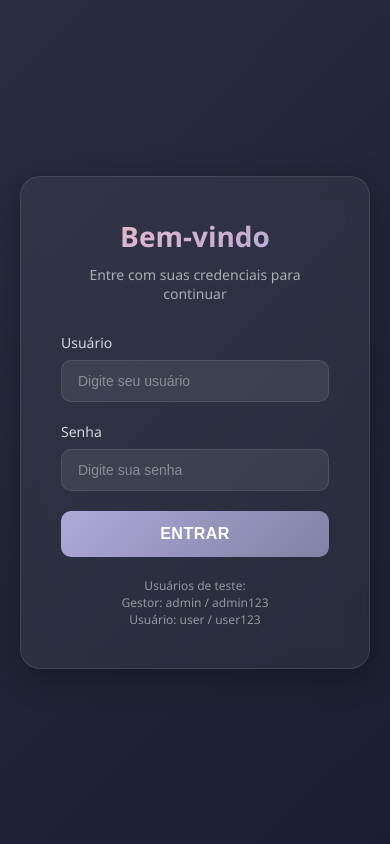
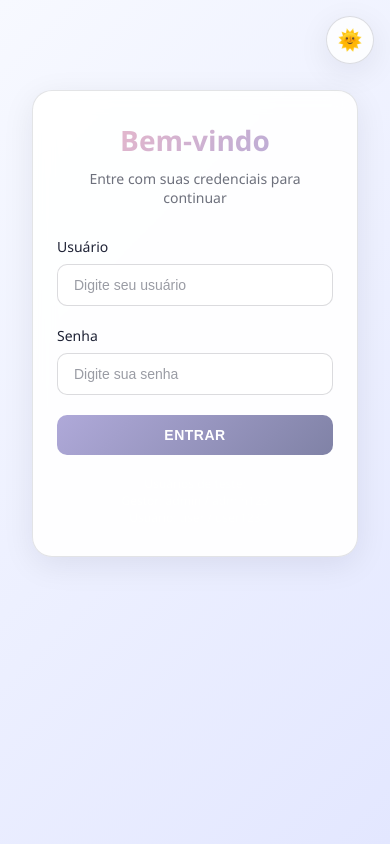
Before and after one commit to wagnerfa/alyal_data, a Flask app: page /auth/login in a window 390 px wide. Run offline with Flask 3, Linux system fonts and the light colour scheme.

Commit message:
Add responsive light/dark theme support

```diff
--- a/app/auth/__init__.py
+++ b/app/auth/__init__.py
@@ -1,5 +1,5 @@
 from flask import Blueprint
 
-auth_bp = Blueprint('auth', __name__, url_prefix='/auth')
+auth_bp = Blueprint('auth', __name__)
 
 from app.auth import routes
--- a/app/auth/routes.py
+++ b/app/auth/routes.py
@@ -4,6 +4,7 @@
 from app.models import User
 
 @auth_bp.route('/login', methods=['GET', 'POST'])
+@auth_bp.route('/auth/login', methods=['GET', 'POST'])
 def login():
     if request.method == 'POST':
         username = request.form.get('username')
@@ -25,6 +26,7 @@
     return render_template('login.html')
 
 @auth_bp.route('/logout')
+@auth_bp.route('/auth/logout')
 @login_required
 def logout():
     logout_user()
--- a/app/static/css/style.css
+++ b/app/static/css/style.css
@@ -11,16 +11,94 @@
     --color-accent: #8082A6;
     --color-dark: #282E40;
     --color-warning: #F2A172;
+
+    --body-bg: linear-gradient(135deg, #f7f9ff 0%, #e3e7ff 100%);
+    --text-primary: #1f2336;
+    --text-muted: rgba(31, 35, 54, 0.65);
+    --card-bg: rgba(255, 255, 255, 0.92);
+    --card-border: rgba(31, 35, 54, 0.12);
+    --input-bg: rgba(255, 255, 255, 0.96);
+    --input-border: rgba(31, 35, 54, 0.16);
+    --input-placeholder: rgba(31, 35, 54, 0.45);
+    --input-focus-shadow: rgba(175, 169, 217, 0.25);
+    --table-header-bg: rgba(175, 169, 217, 0.18);
+    --table-border: rgba(31, 35, 54, 0.08);
+    --table-row-hover: rgba(175, 169, 217, 0.14);
+    --logout-bg: rgba(242, 161, 114, 0.18);
+    --logout-border: rgba(242, 161, 114, 0.55);
+    --logout-text: #d2662d;
+    --surface-shadow: 0 8px 32px rgba(15, 18, 40, 0.08);
+    --card-hover-shadow: 0 8px 25px rgba(15, 18, 40, 0.15);
+    --surface-backdrop: blur(10px);
+    --theme-toggle-bg: rgba(255, 255, 255, 0.8);
+    --theme-toggle-border: rgba(31, 35, 54, 0.15);
 }
 
 body {
     font-family: 'Segoe UI', Tahoma, Geneva, Verdana, sans-serif;
-    background: linear-gradient(135deg, var(--color-dark) 0%, #1a1e2e 100%);
+    background: var(--body-bg);
     min-height: 100vh;
     display: flex;
     justify-content: center;
     align-items: center;
-    color: #fff;
+    color: var(--text-primary);
+    transition: background 0.3s ease, color 0.3s ease;
+    padding: 40px 20px;
+}
+
+body[data-theme="dark"] {
+    --body-bg: linear-gradient(135deg, var(--color-dark) 0%, #1a1e2e 100%);
+    --text-primary: #ffffff;
+    --text-muted: rgba(255, 255, 255, 0.7);
+    --card-bg: rgba(255, 255, 255, 0.05);
+    --card-border: rgba(255, 255, 255, 0.1);
+    --input-bg: rgba(255, 255, 255, 0.08);
+    --input-border: rgba(255, 255, 255, 0.1);
+    --input-placeholder: rgba(255, 255, 255, 0.4);
+    --input-focus-shadow: rgba(175, 169, 217, 0.1);
+    --table-header-bg: rgba(175, 169, 217, 0.1);
+    --table-border: rgba(255, 255, 255, 0.05);
+    --table-row-hover: rgba(255, 255, 255, 0.03);
+    --logout-bg: rgba(242, 161, 114, 0.2);
+    --logout-border: var(--color-warning);
+    --logout-text: var(--color-warning);
+    --surface-shadow: 0 8px 32px rgba(0, 0, 0, 0.3);
+    --card-hover-shadow: 0 8px 25px rgba(0, 0, 0, 0.3);
+    --surface-backdrop: blur(12px);
+    --theme-toggle-bg: rgba(34, 40, 60, 0.8);
+    --theme-toggle-border: rgba(255, 255, 255, 0.15);
+}
+
+/* Botão de alternância de tema */
+.theme-toggle {
+    position: fixed;
+    top: 20px;
+    right: 20px;
+    width: 48px;
+    height: 48px;
+    border-radius: 50%;
+    border: 1px solid var(--theme-toggle-border);
+    background: var(--theme-toggle-bg);
+    backdrop-filter: var(--surface-backdrop);
+    box-shadow: var(--surface-shadow);
+    display: flex;
+    align-items: center;
+    justify-content: center;
+    cursor: pointer;
+    transition: transform 0.3s ease, box-shadow 0.3s ease;
+    color: var(--text-primary);
+    font-size: 20px;
+    z-index: 1000;
+}
+
+.theme-toggle:hover,
+.theme-toggle:focus {
+    transform: translateY(-2px);
+    box-shadow: var(--card-hover-shadow);
+}
+
+.theme-toggle:focus {
+    outline: none;
 }
 
 /* Container principal */
@@ -32,13 +110,14 @@
 
 /* Card de login */
 .login-card {
-    background: rgba(255, 255, 255, 0.05);
-    backdrop-filter: blur(10px);
+    background: var(--card-bg);
+    backdrop-filter: var(--surface-backdrop);
     border-radius: 20px;
     padding: 40px;
-    box-shadow: 0 8px 32px rgba(0, 0, 0, 0.3);
-    border: 1px solid rgba(255, 255, 255, 0.1);
+    box-shadow: var(--surface-shadow);
+    border: 1px solid var(--card-border);
     animation: fadeIn 0.5s ease;
+    color: var(--text-primary);
 }
 
 @keyframes fadeIn {
@@ -67,7 +146,7 @@
 }
 
 .login-header p {
-    color: rgba(255, 255, 255, 0.6);
+    color: var(--text-muted);
     font-size: 14px;
 }
 
@@ -79,7 +158,7 @@
 .form-group label {
     display: block;
     margin-bottom: 8px;
-    color: rgba(255, 255, 255, 0.8);
+    color: var(--text-primary);
     font-size: 14px;
     font-weight: 500;
 }
@@ -87,23 +166,23 @@
 .form-group input {
     width: 100%;
     padding: 12px 16px;
-    background: rgba(255, 255, 255, 0.08);
-    border: 1px solid rgba(255, 255, 255, 0.1);
+    background: var(--input-bg);
+    border: 1px solid var(--input-border);
     border-radius: 10px;
-    color: #fff;
+    color: var(--text-primary);
     font-size: 14px;
     transition: all 0.3s ease;
 }
 
 .form-group input:focus {
     outline: none;
-    background: rgba(255, 255, 255, 0.12);
+    background: var(--input-bg);
     border-color: var(--color-secondary);
-    box-shadow: 0 0 0 3px rgba(175, 169, 217, 0.1);
+    box-shadow: 0 0 0 3px var(--input-focus-shadow);
 }
 
 .form-group input::placeholder {
-    color: rgba(255, 255, 255, 0.4);
+    color: var(--input-placeholder);
 }
 
 /* Botões */
@@ -335,7 +438,23 @@
 }
 
 /* Responsividade */
+@media (max-width: 1024px) {
+    body {
+        padding: 40px 16px;
+    }
+}
+
 @media (max-width: 768px) {
+    body {
+        align-items: flex-start;
+        padding-top: 80px;
+    }
+
+    .theme-toggle {
+        top: 16px;
+        right: 16px;
+    }
+
     .dashboard-header {
         flex-direction: column;
         gap: 20px;
@@ -358,3 +477,83 @@
         padding: 10px;
     }
 }
+
+@media (max-width: 600px) {
+    body {
+        padding: 70px 12px 40px;
+    }
+
+    .login-card {
+        padding: 30px 24px;
+    }
+
+    .dashboard {
+        padding: 30px 16px;
+    }
+
+    .dashboard-header h1 {
+        font-size: 26px;
+    }
+
+    .users-table {
+        padding: 20px;
+    }
+
+    .dashboard-card {
+        padding: 20px;
+    }
+
+    .btn {
+        font-size: 14px;
+        padding: 12px;
+    }
+
+    .users-table #userSearch {
+        width: 100%;
+    }
+}
+
+@media (max-width: 420px) {
+    .user-info {
+        flex-direction: column;
+    }
+
+    .btn-logout {
+        width: 100%;
+        text-align: center;
+    }
+
+    thead {
+        display: none;
+    }
+
+    table, tbody, tr, td {
+        display: block;
+        width: 100%;
+    }
+
+    tbody tr {
+        margin-bottom: 15px;
+        border: 1px solid var(--table-border);
+        border-radius: 10px;
+        padding: 12px;
+        background: var(--card-bg);
+    }
+
+    td {
+        border-bottom: none;
+        padding: 8px 0;
+        position: relative;
+        color: var(--text-primary);
+    }
+
+    td::before {
+        content: attr(data-label);
+        font-weight: 600;
+        text-transform: uppercase;
+        font-size: 11px;
+        color: var(--color-secondary);
+        display: block;
+        margin-bottom: 4px;
+    }
+}
--- a/app/static/js/main.js
+++ b/app/static/js/main.js
@@ -1,6 +1,35 @@
 // Animações e interatividade
 
 document.addEventListener('DOMContentLoaded', function() {
+
+    // Tema claro/escuro
+    const body = document.body;
+    const themeToggle = document.getElementById('themeToggle');
+    const themeIcon = document.getElementById('themeToggleIcon');
+
+    const applyTheme = (theme) => {
+        const normalizedTheme = theme === 'dark' ? 'dark' : 'light';
+        body.setAttribute('data-theme', normalizedTheme);
+        if (themeToggle) {
+            themeToggle.setAttribute('aria-pressed', normalizedTheme === 'dark');
+            themeToggle.setAttribute('aria-label', normalizedTheme === 'dark' ? 'Ativar tema claro' : 'Ativar tema escuro');
+        }
+        if (themeIcon) {
+            themeIcon.textContent = normalizedTheme === 'dark' ? '🌙' : '🌞';
+        }
+    };
+
+    const storedTheme = localStorage.getItem('preferredTheme');
+    applyTheme(storedTheme || 'light');
+
+    if (themeToggle) {
+        themeToggle.addEventListener('click', () => {
+            const currentTheme = body.getAttribute('data-theme') === 'dark' ? 'dark' : 'light';
+            const nextTheme = currentTheme === 'dark' ? 'light' : 'dark';
+            applyTheme(nextTheme);
+            localStorage.setItem('preferredTheme', nextTheme);
+        });
+    }
 
     // Auto-fechar alertas após 5 segundos
     const alerts = document.querySelectorAll('.alert');
--- a/app/templates/base.html
+++ b/app/templates/base.html
@@ -6,7 +6,10 @@
     <title>{% block title %}Sistema Flask{% endblock %}</title>
     <link rel="stylesheet" href="{{ url_for('static', filename='css/style.css') }}">
 </head>
-<body>
+<body data-theme="light">
+    <button type="button" class="theme-toggle" id="themeToggle" aria-label="Alternar tema">
+        <span id="themeToggleIcon" aria-hidden="true">🌞</span>
+    </button>
     {% block content %}{% endblock %}
 
     <script src="{{ url_for('static', filename='js/main.js') }}"></script>
```
Also changed, not shown: other parts of app/static/css/style.css (+41 -17 lines), app/dashboard/routes.py (added, +34 -0 lines), app/templates/dashboard_manager.html (+9 -9 lines), app/dashboard/__init__.py (line endings or trailing spaces).
